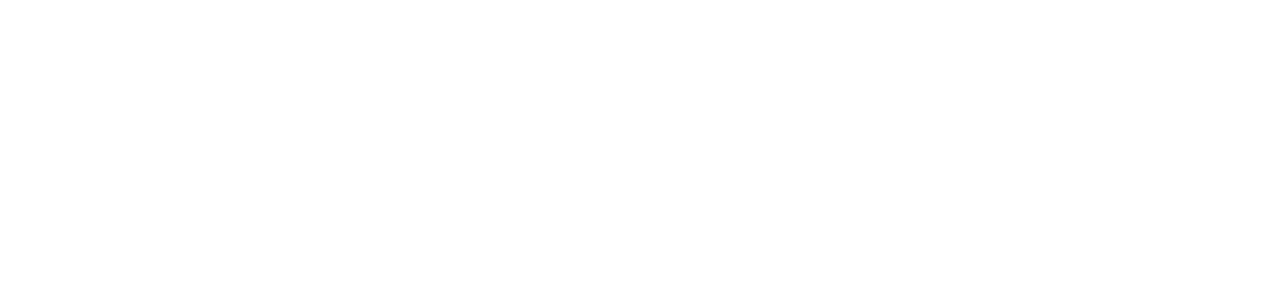
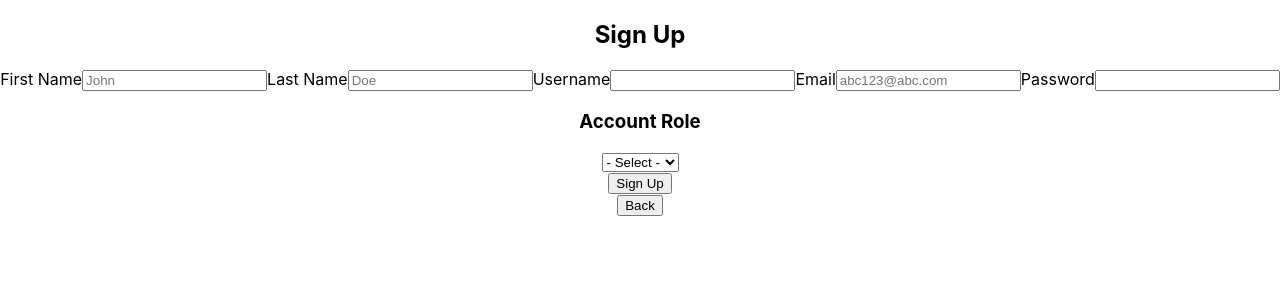
Before and after one commit to BW-MyTechStuff/Frontend, a React (Create React App) app: page /sign-up in a window 1280 px wide. Shown: the top 300 px of the page. Built offline with nearby package versions, Linux system fonts and the light colour scheme.

Commit message:
more updates to signup

```diff
--- a/src/App.js
+++ b/src/App.js
@@ -1,7 +1,7 @@
 import logo from './logo.svg';
 import './App.css';
 import React, {useState} from "react"
-import { Route } from "react-router-dom";
+import { Route, useHistory } from "react-router-dom";
 import PrivateRoute from "./utils/PrivateRoute";
 import LandingPage from "./components/LandingPage";
 import UserDashboard from "./components/UserDashboard";
@@ -17,8 +17,10 @@
 function App() {
 
   const [isLoggedIn, setIsLoggedIn] = useState(false)
+  const history = useHistory();
   const logout = () => {
     localStorage.removeItem('token')
+    history.push("/")
     setIsLoggedIn(false)
   }
 
--- a/src/components/Login.js
+++ b/src/components/Login.js
@@ -2,6 +2,7 @@
 import axios from 'axios'
 import * as yup from "yup"
 import formSchema from "../utils/form_validation/formLogin";
+import { useHistory } from "react-router-dom";
 
 const initialValues = {
     username: '',
@@ -15,6 +16,7 @@
 const initialDisabled = true
 
 function Login(props) {
+  const history = useHistory();
 
     const [values, setValues] = useState(initialValues)
     const [errors, setErrors] = useState(initialErrors)
@@ -73,6 +75,10 @@
         update(name, value);
       };
 
+      const toSignUp = () => {
+        history.push("/sign-up")
+    }
+
 
 
     return (
@@ -91,6 +97,7 @@
                   <div>{errors.password}</div>
                 </div>
             </form>
+            <div onClick={toSignUp}>No Account yet? Sign up here</div>
         </div>
     )
 }
--- a/src/components/SignUp.js
+++ b/src/components/SignUp.js
@@ -1,11 +1,134 @@
-import React from 'react'
+import React, { useState } from "react"
+import { useHistory } from "react-router-dom";
+import { axiosWithAuth } from "../utils/axiosWithAuth";
+
+const formReset = {
+    userrole:{
+        userroleid: 1,
+        userroletype: ""
+    },
+    username: "",
+    fname: "",
+    lname: "",
+    email: "",
+    password: "",
+  }
+
+const initialDisabled = true;
 
 function SignUp() {
-    return (
+    const [formValues, setFormValues] = useState(formReset)
+    const [disabled, setDisabled] = useState(initialDisabled);
+    const history = useHistory();
+
+
+
+    //   const postNewUser = (userInfo) => {
+    //     axiosWithAuth()
+    //       .post("/users/user", userInfo)
+    //       .then((res) => {
+    //         console.log(res);
+    //       })
+    //       .catch((err) => {
+    //         console.log(err);
+    //       });
+    //   };
+
+    const onSubmit = (event) => {
+        event.preventDefault()
+        console.log(formValues)
+        // postNewUser(formValues);
+    }
+
+    const inputChange = (name, value) => {
+      setFormValues({...formValues, [name]: value})
+
+    }
+      const onChange = evt => {
+        const { name, value } = evt.target;
+        inputChange(name, value);
+      }
+
+    const clickBack = () => {
+        history.push("/")
+    }
+
+
+  return (
+    <div>
+      <form onSubmit={onSubmit}>
         <div>
-
+          <h2>Sign Up</h2>
+          <div>
+            <label>
+              First Name
+              <input
+                type="text"
+                onChange={onChange}
+                placeholder="John"
+                name="fname"
+                value={formValues.fname}
+              />
+            </label>
+            <label>
+              Last Name
+              <input
+                type="text"
+                onChange={onChange}
+                placeholder="Doe"
+                name="lname"
+                value={formValues.lname}
+              />
+            </label>
+            <label>
+              Username
+              <input
+                type="text"
+                onChange={onChange}
+                name="username"
+                value={formValues.username}
+              />
+            </label>
+            <label>
+              Email
+              <input
+                type="text"
+                onChange={onChange}
+                placeholder="abc123@abc.com"
+                name="email"
+                value={formValues.email}
+              />
+            </label>
+            <label>
+              Password
+              <input
+                type="text"
+                onChange={onChange}
+                name="password"
+                value={formValues.password}
+              />
+            </label>
+            <h3>Account Role</h3>
+            <label>
+              <select
+                onChange={onChange}
+              >
+                <option value="none">- Select -</option>
+                <option value={formValues.userroletype} name="account_role">OWNER</option>
+                <option value={formValues.userroletype}>RENTER</option>
+              </select>
+            </label>
+          </div>
         </div>
-    )
+        <div>
+          <button disabled={null}>Sign Up</button>
+        </div>
+      </form>
+      <div>
+        <button onClick={clickBack}>Back</button>
+      </div>
+    </div>
+  );
 }
 
-export default SignUp
+export default SignUp;
```
